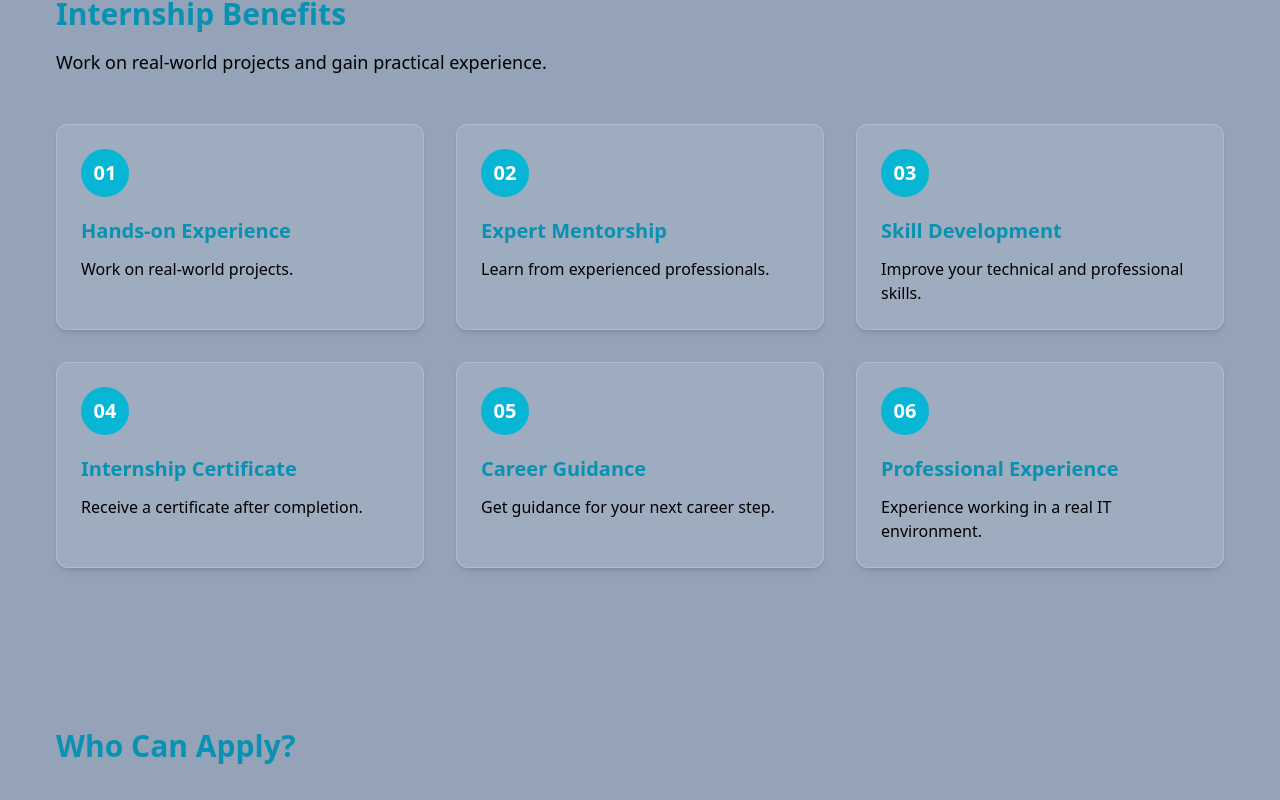
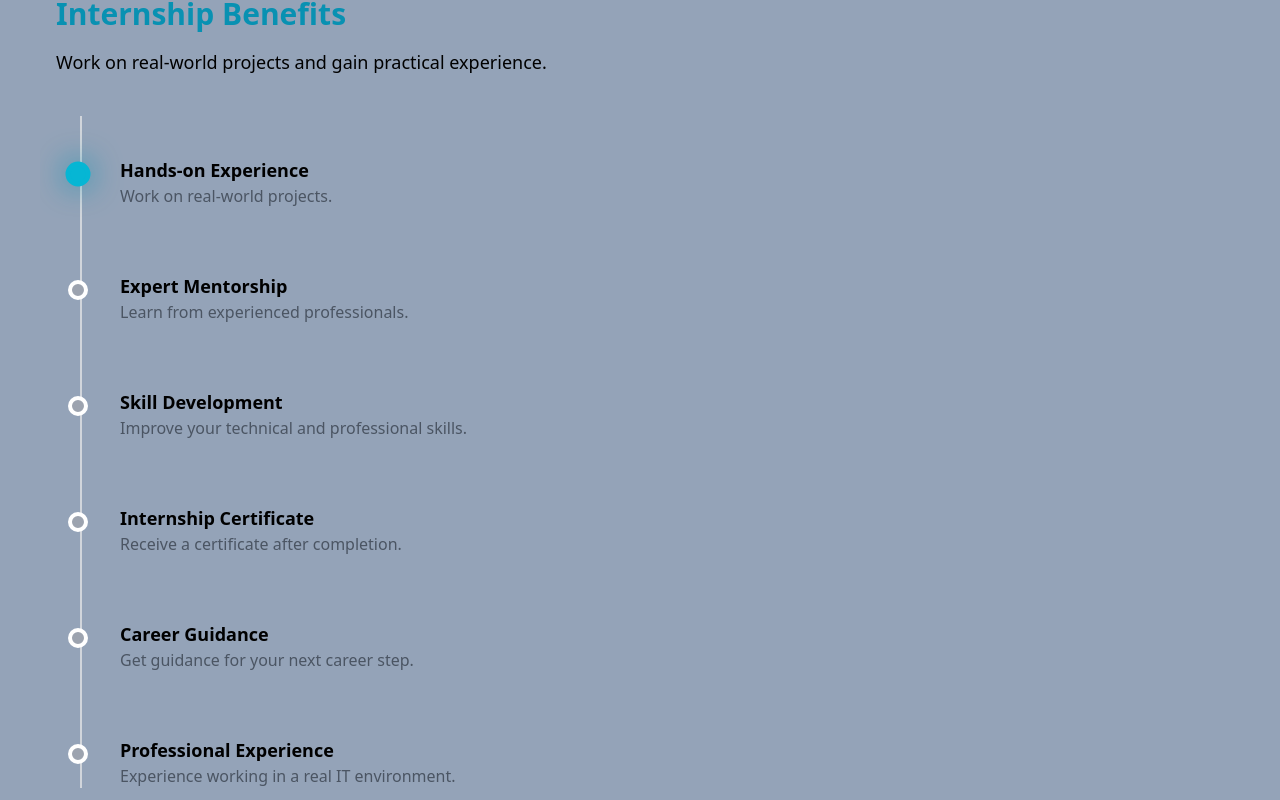
Before and after one commit to gunaa78/newproject, a React (Create React App) app: page /Internship in a window 1280 px wide. Shown: the part 2280-3080 px from the top of the page. Built offline with nearby package versions, Linux system fonts and the light colour scheme.

Commit message:
Updated project

```diff
--- a/public/index.html
+++ b/public/index.html
@@ -2,19 +2,19 @@
 <html lang="en">
   <head>
     <meta charset="utf-8" />
-    <link rel="icon" href="%PUBLIC_URL%/favicon.ico" />
+   <link rel="icon" type="logo2/jpg" href="%PUBLIC_URL%/logo2.jpg" className="rounded-full" />
     <meta name="viewport" content="width=device-width, initial-scale=1" />
     <meta name="theme-color" content="#000000" />
     <meta
       name="description"
       content="Web site created using create-react-app"
     />
-    <link rel="apple-touch-icon" href="%PUBLIC_URL%/logo192.png" />
+    <!-- <link rel="apple-touch-icon" type="logo2/jpg" href="%PUBLIC_URL%/logo2.jpg" className="rounded-full" /> -->
     <!--
       manifest.json provides metadata used when your web app is installed on a
       user's mobile device or desktop. See https://developers.google.com/web/fundamentals/web-app-manifest/
     -->
-    <link rel="manifest" href="%PUBLIC_URL%/manifest.json" />
+    <!-- <link rel="manifest" href="%PUBLIC_URL%/manifest.json" /> -->
     <!--
       Notice the use of %PUBLIC_URL% in the tags above.
       It will be replaced with the URL of the `public` folder during the build.
--- a/src/component/About.jsx
+++ b/src/component/About.jsx
@@ -1,7 +1,12 @@
 import { FaCode } from "react-icons/fa";
 import { FaEye } from "react-icons/fa";
 import { motion } from "framer-motion";
+import { useEffect } from "react";
 function About(){
+  useEffect(() => {
+    document.title = "About";
+  }, []);
+
 
 
 return(
--- a/src/component/Career.jsx
+++ b/src/component/Career.jsx
@@ -2,8 +2,57 @@ import Careerdata from "../component/Careerdata"
 import Jobopening from "../component/Jobopening"
 import { useState } from "react";
 import { motion } from "framer-motion";
+import RecruitmentProcess from "../component/RecruitmentProcess";
+import {  useScroll, useTransform } from "framer-motion";
+import { useRef } from "react";
+import { useMotionValueEvent } from "framer-motion";
+import { useEffect } from "react";
+
+
+
 function Career(){
+  useEffect(() => {
+    document.title = "Career";
+  }, []);
   const [showPopup, setShowPopup] = useState(false);
+  const container = {
+  hidden: {},
+  show: {
+    transition: {
+      staggerChildren: 0.3,
+    },
+  },
+};
+
+const item = {
+  hidden: {
+    opacity: 0,
+    y: -50,
+  },
+  show: {
+    opacity: 1,
+    y: 0,
+  },
+};
+
+const timelineRef = useRef(null);
+
+const { scrollYProgress } = useScroll({
+  target: timelineRef,
+  offset: ["start center", "end center"],
+});
+
+const lineScale = useTransform(scrollYProgress, [0, 1], [0, 1]);
+
+
+const activeIndex = useTransform(scrollYProgress, (value) =>
+  Math.round(value * (RecruitmentProcess.length - 1))
+);
+const [currentIndex, setCurrentIndex] = useState(0);
+
+useMotionValueEvent(activeIndex, "change", (latest) => {
+  setCurrentIndex(latest);
+});
     return(
         <>
         <div className=" space-y-8" >
@@ -225,79 +274,52 @@ function Career(){
       Recruitment Process
     </h2>
 
-        <div className="flex items-center gap-5 mb-8 pt-10 ">
-    <div className="w-10 h-10 md:w-12 md:h-12 rounded-full bg-cyan-600 text-white flex items-center justify-center text-sm md:text-xl  font-bold shrink-0">
-      1
-    </div>
-    <div>
-      <h3 className="text-lg md:text-xl font-semibold ">Application Submission</h3>
-      <p className="text-sm md:text-base ">
-        Submit your resume through our careers page.
+  <div ref={timelineRef} className="relative pl-16 pt-10 mt-10">
+
+ {/* Gray Line */}
+<div className="absolute left-6 top-0 h-full w-[2px] bg-gray-300" />
+
+{/* Blue Progress Line */}
+<motion.div
+  style={{ scaleY: lineScale }}
+  className="absolute left-6 top-0 h-full w-[2px] bg-cyan-600 origin-top"
+/>
+
+
+
+  {RecruitmentProcess.map((step, index) => (
+    <div key={step.id} className="relative mb-16">
+      <div
+  className={`absolute -left-[52px] top-2 w-5 h-5 rounded-full border-4 transition-all duration-300
+    ${
+      currentIndex === index
+        ? "bg-cyan-500 border-cyan-500 shadow-[0_0_50px_rgba(8,145,178,0.9)] scale-125"
+        : "bg-gray-400 border-white"
+    }`}
+/>
+
+      <h3 className="text-lg font-semibold">
+        {step.title}
+      </h3>
+
+      <p className="text-gray-600">
+        {step.description}
       </p>
     </div>
-  </div>
+  ))}
+</div>
 
 
-  <div className="flex items-center gap-5 mb-8">
-    <div className="w-10 h-10 md:w-12 md:h-12 rounded-full bg-cyan-600 text-white flex items-center justify-center text-sm md:text-xl font-bold shrink-0">
-      2
-    </div>
-    <div>
-      <h3 className="text-lg md:text-xl  font-semibold ">Resume Screening</h3>
-      <p className="text-sm md:text-base">
-        Our recruiters review your qualifications.
-      </p>
-    </div>
-  </div>
-
-
-  <div className="flex items-center gap-5 mb-8">
-    <div className="w-10 h-10 md:w-12 md:h-12  rounded-full bg-cyan-600 text-white flex items-center justify-center text-sm md:text-xl font-bold shrink-0">
-      3
-    </div>
-    <div>
-      <h3 className="text-lg md:text-xl font-semibold ">Technical Assessment</h3>
-      <p className="text-sm md:text-base">
-        Complete an online coding assessment.
-      </p>
-    </div>
-  </div>
-
-
-  <div className="flex items-center gap-5 mb-8">
-    <div className="w-10 h-10 md:w-12 md:h-12  rounded-full bg-cyan-600 text-white flex items-center justify-center text-sm md:text-xl font-bold shrink-0">
-      4
-    </div>
-    <div>
-      <h3 className="text-lg md:text-xl  font-semibold ">Technical Interview</h3>
-      <p className="text-sm md:text-base">
-        Discuss your technical skills with our engineering team.
-      </p>
-    </div>
-  </div>
-
-
-  <div className="flex items-center gap-5 ">
-    <div className="w-10 h-10 md:w-12 md:h-12  rounded-full bg-cyan-600 text-white flex items-center justify-center text-sm md:text-xl font-bold shrink-0">
-      5
-    </div>
-    <div>
-      <h3 className="text-lg md:text-xl  font-semibold ">HR Interview</h3>
-      <p className="text-sm md:text-base">
-        Final discussion and offer.
-      </p>
-    </div>
-  </div>
 
     <h2 className=" pt-40 text-xl sm:text-2xl lg:text-3xl text-cyan-600 font-bold">
       Employee Benefits
     </h2>
 
 
-<div className="pt-10 space-y-8">
+<motion.div variants={container} initial="hidden" whileInView="show" viewport={{ once: true }} className="pt-10 space-y-8">
 
 
-  <div className="flex items-start gap-5">
+  <motion.div  variants={item}  className="flex items-start gap-5">
     <div className="w-10 h-10 md:w-12 md:h-12  rounded-full bg-cyan-600 text-white flex items-center justify-center text-sm md:text-xl  font-bold shrink-0">
       1
     </div>
@@ -311,10 +333,10 @@ function Career(){
         experience, and performance.
       </p>
     </div>
-  </div>
+  </motion.div>
 
 
-  <div className="flex items-start gap-5">
+  <motion.div  variants={item}  className="flex items-start gap-5">
     <div className="w-10 h-10 md:w-12 md:h-12 rounded-full bg-cyan-600 text-white flex items-center justify-center text-sm md:text-xl font-bold shrink-0">
       2
     </div>
@@ -327,10 +349,10 @@ function Career(){
         Comprehensive health insurance to support your well-being and peace of mind.
       </p>
     </div>
-  </div>
+  </motion.div>
 
 
-  <div className="flex items-start gap-5">
+  <motion.div  variants={item}  className="flex items-start gap-5">
     <div className="w-10 h-10 md:w-12 md:h-12 rounded-full bg-cyan-600 text-white flex items-center justify-center text-sm md:text-xl font-bold shrink-0">
       3
     </div>
@@ -343,10 +365,10 @@ function Career(){
         Enjoy paid vacation, holidays, and personal leave to maintain a healthy work-life balance.
       </p>
     </div>
-  </div>
+  </motion.div>
 
 
-  <div className="flex items-start gap-5">
+  <motion.div  variants={item}  className="flex items-start gap-5">
     <div className="w-10 h-10 md:w-12 md:h-12 rounded-full bg-cyan-600 text-white flex items-center justify-center text-sm md:text-xl font-bold shrink-0">
       4
     </div>
@@ -359,10 +381,10 @@ function Career(){
         Access training programs, workshops, and certification opportunities to enhance your skills.
       </p>
     </div>
-  </div>
+  </motion.div>
 
   {/* 5 */}
-  <div className="flex items-start gap-5">
+  <motion.div  variants={item}  className="flex items-start gap-5">
     <div className="w-10 h-10 md:w-12 md:h-12 rounded-full bg-cyan-600 text-white flex items-center justify-center text-sm md:text-xl font-bold shrink-0">
       5
     </div>
@@ -375,10 +397,10 @@ function Career(){
         Grow your career through mentorship, challenging projects, and leadership opportunities.
       </p>
     </div>
-  </div>
+  </motion.div>
 
 
-  <div className="flex items-start gap-5">
+  <motion.div  variants={item}  className="flex items-start gap-5">
     <div className="w-10 h-10 md:w-12 md:h-12 rounded-full bg-cyan-600 text-white flex items-center justify-center text-sm md:text-xl font-bold shrink-0">
       6
     </div>
@@ -391,9 +413,12 @@ function Career(){
         Work in a supportive and flexible environment that encourages collaboration, innovation, and productivity.
       </p>
     </div>
-  </div>
+    </motion.div>
 
-</div>
+
+</motion.div>
+
+
  {/* <h3 className=" pt-40 text-xl sm:text-2xl lg:text-3xl text-cyan-600 font-bold">Application Form</h3> */}
 
 {/* <div className=" grid grid-cols-2 " >
--- a/src/component/Contact.jsx
+++ b/src/component/Contact.jsx
@@ -1,5 +1,9 @@
 import { motion } from "framer-motion";
+import { useEffect } from "react";
 function Contact(){
+  useEffect(() => {
+    document.title = "Contact";
+  }, []);
     return(
         <div className="pt-40 ">
 
--- a/src/component/Home.jsx
+++ b/src/component/Home.jsx
@@ -1,6 +1,12 @@
 import { motion } from "framer-motion";
 import { useNavigate } from "react-router-dom";
+import { useEffect } from "react";
 function Home(){
+    useEffect(() => {
+    document.title = "Home";
+
+  }, []);
+
     const navigate = useNavigate();
     return(
         <motion.div
--- a/src/component/Internship.jsx
+++ b/src/component/Internship.jsx
@@ -1,7 +1,56 @@
 import { useState } from "react";
 import { motion } from "framer-motion";
+import internshipBenefits from "./internshipBenefits";
+import {  useScroll, useTransform } from "framer-motion";
+import { useRef } from "react";
+import { useMotionValueEvent } from "framer-motion";
+import { useEffect } from "react";
+
+
 function Internship(){
-    const [Showform, setShowform]= useState(false)
+  useEffect(() => {
+    document.title = "Internship";
+  }, []);
+
+  const [Showform, setShowform]= useState(false)
+
+     const container = {
+  hidden: {},
+  show: {
+    transition: {
+      staggerChildren: 0.3,
+    },
+  },
+};
+
+const item = {
+  hidden: {
+    opacity: 0,
+    x: -50,
+  },
+  show: {
+    opacity: 1,
+    x: 0,
+  },
+};
+
+const timelineRef = useRef(null);
+const { scrollYProgress } = useScroll({
+  target: timelineRef,
+  offset: ["start center", "end center"],
+});
+
+const lineScale = useTransform(scrollYProgress, [0, 1], [0, 1]);
+
+
+const activeIndex = useTransform(scrollYProgress, (value) =>
+  Math.round(value * (internshipBenefits.length - 1))
+);
+const [currentIndex, setCurrentIndex] = useState(0);
+
+useMotionValueEvent(activeIndex, "change", (latest) => {
+  setCurrentIndex(latest);
+});
     return(
         <div>
             <h3 className="text-xl sm:text-2xl lg:text-3xl  font-bold pt-40 md:pt-60  text-cyan-600  " >Build Your Future</h3>
@@ -445,15 +494,17 @@ function Internship(){
     Gain practical experience, develop your skills, and grow in a professional environment.
   </p>
 
-  <div className="grid grid-cols-1 sm:grid-cols-2 lg:grid-cols-3 gap-6 mt-12">
+  <div  variants={container}
+  initial="hidden"
+  whileInView="show"
+  viewport={{ once: true }} className="grid grid-cols-1 sm:grid-cols-2 lg:grid-cols-3 gap-6 mt-12">
 
 
     <motion.div  whileHover={{ y: -10 }}   transition={{
-    duration: 0.8,
+
     hover: { duration: 0.3 }
   }}
-   initial={{ opacity: 0, y: 50 }}
-  whileInView={{ opacity: 1, y: 0 }}
+  variants={item}
 
   viewport={{ once: true }} className="p-6    shadow-md hover:shadow-xl bg-white/10 backdrop-blur-lg border border-white/20 rounded-xl">
       <h3 className="text-lg md:text-xl  font-semibold text-cyan-600">
@@ -467,11 +518,10 @@ function Internship(){
 
 
     <motion.div  whileHover={{ y: -10 }}   transition={{
-    duration: 0.8,
+
     hover: { duration: 0.3 }
   }}
-   initial={{ opacity: 0, y: 50 }}
-  whileInView={{ opacity: 1, y: 0 }}
+  variants={item}
 
   viewport={{ once: true }}  className="p-6    shadow-md hover:shadow-xl bg-white/10 backdrop-blur-lg border border-white/20 rounded-xl">
       <h3 className=" font-semibold text-cyan-600 text-lg md:text-xl">
@@ -485,11 +535,10 @@ function Internship(){
 
 
     <motion.div  whileHover={{ y: -10 }}  transition={{
-    duration: 0.8,
+
     hover: { duration: 0.3 }
   }}
-   initial={{ opacity: 0, y: 50 }}
-  whileInView={{ opacity: 1, y: 0 }}
+  variants={item}
 
   viewport={{ once: true }}  className="p-6     shadow-md hover:shadow-xl bg-white/10 backdrop-blur-lg border border-white/20 rounded-xl">
       <h3 className="text-lg md:text-xl font-semibold text-cyan-600">
@@ -503,11 +552,10 @@ function Internship(){
 
 
     <motion.div  whileHover={{ y: -10 }}  transition={{
-    duration: 0.8,
+
     hover: { duration: 0.3 }
   }}
-   initial={{ opacity: 0, y: 50 }}
-  whileInView={{ opacity: 1, y: 0 }}
+   variants={item}
 
   viewport={{ once: true }}  className="p-6  shadow-md hover:shadow-xl bg-white/10 backdrop-blur-lg border border-white/20 rounded-xl">
       <h3 className="text-lg md:text-xl font-semibold text-cyan-600">
@@ -522,11 +570,10 @@ function Internship(){
 
     <motion.div  whileHover={{ y: -10 }}
      transition={{
-    duration: 0.8,
+
     hover: { duration: 0.3 }
   }}
-   initial={{ opacity: 0, y: 50 }}
-  whileInView={{ opacity: 1, y: 0 }}
+   variants={item}
 
   viewport={{ once: true }}  className="p-6   shadow-md hover:shadow-xl bg-white/10 backdrop-blur-lg border border-white/20 rounded-xl">
       <h3 className="text-lg md:text-xl font-semibold text-cyan-600">
@@ -540,11 +587,10 @@ function Internship(){
 
 
     <motion.div  whileHover={{ y: -10 }}  transition={{
-    duration: 0.8,
+
     hover: { duration: 0.3 }
   }}
-   initial={{ opacity: 0, y: 50 }}
-  whileInView={{ opacity: 1, y: 0 }}
+   variants={item}
 
   viewport={{ once: true }}  className="p-6    shadow-md hover:shadow-xl bg-white/10 backdrop-blur-lg border border-white/20 rounded-xl">
       <h3 className="text-lg md:text-xl font-semibold text-cyan-600">
@@ -567,148 +613,47 @@ function Internship(){
   </h2>
   <p className=" pt-4 text-sm sm:text-base lg:text-lg  ">Work on real-world projects and gain practical experience.</p>
 
-  <div className="grid grid-cols-1 md:grid-cols-2 lg:grid-cols-3 gap-8 mt-12">
+  <div ref={timelineRef} className="relative pl-16 pt-10 mt-10">
 
 
-    <motion.div  whileHover={{ y: -10 }}   transition={{
-    duration: 0.8,
-    hover: { duration: 0.3 }
-  }}
-   initial={{ opacity: 0, y: 50 }}
-  whileInView={{ opacity: 1, y: 0 }}
+ <div className="absolute left-6 top-0 h-full w-[2px] bg-gray-300" />
 
-  viewport={{ once: true }}  className="p-6  shadow-md hover:shadow-xl bg-white/10 backdrop-blur-lg border border-white/20 rounded-xl">
-      <span className="inline-flex items-center justify-center w-10 h-10 md:w-12 md:h-12  rounded-full bg-cyan-500 text-white font-bold text-sm md:text-xl">
-        01
-      </span>
 
-      <h3 className="mt-5 font-semibold text-cyan-600 text-lg md:text-xl ">
-        Hands-on Experience
-      </h3>
-
-      <p className="mt-3 text-sm md:text-base">
-        Work on real-world projects.
-      </p>
-    </motion.div>
+ <motion.div
+   style={{ scaleY: lineScale }}
+   className="absolute left-6 top-0 h-full w-[2px] bg-cyan-600 origin-top"
+ />
 
 
 
-    <motion.div  whileHover={{ y: -10 }}   transition={{
-    duration: 0.8,
-    hover: { duration: 0.3 }
-  }}
-   initial={{ opacity: 0, y: 50 }}
-  whileInView={{ opacity: 1, y: 0 }}
+   {internshipBenefits.map((step, index) => (
+     <div key={step.id} className="relative mb-16">
+       <div
+   className={`absolute -left-[52px] top-2 w-5 h-5 rounded-full border-4 transition-all duration-300
+     ${
+       currentIndex === index
+         ? "bg-cyan-500 border-cyan-500 shadow-[0_0_25px_rgba(8,145,178,0.9)] scale-125"
+         : "bg-gray-400 border-white"
+     }`}
+ />
 
-  viewport={{ once: true }}  className="p-6  shadow-md hover:shadow-xl bg-white/10 backdrop-blur-lg border border-white/20 rounded-xl">
-      <span className="inline-flex items-center justify-center w-10 h-10 md:w-12 md:h-12 rounded-full bg-cyan-500 text-white font-bold text-sm md:text-xl">
-        02
-      </span>
+       <h3 className="text-lg font-semibold">
+         {step.title}
+       </h3>
 
-      <h3 className="mt-5 text-lg md:text-xl font-semibold   text-cyan-600">
-        Expert Mentorship
-      </h3>
-
-      <p className="mt-3 text-sm md:text-base">
-        Learn from experienced professionals.
-      </p>
-    </motion.div>
+       <p className="text-gray-600">
+         {step.description}
+       </p>
+     </div>
+   ))}
+ </div>
+ </div>
 
 
 
-    <motion.div  whileHover={{ y: -10 }}   transition={{
-    duration: 0.8,
-    hover: { duration: 0.3 }
-  }}
-   initial={{ opacity: 0, y: 50 }}
-  whileInView={{ opacity: 1, y: 0 }}
-
-  viewport={{ once: true }}  className="p-6    shadow-md hover:shadow-xl bg-white/10 backdrop-blur-lg border border-white/20 rounded-xl">
-      <span className="inline-flex items-center justify-center w-10 h-10 md:w-12 md:h-12 rounded-full bg-cyan-500 text-white font-bold text-sm md:text-xl">
-        03
-      </span>
-
-<h3 className="mt-5 text-lg md:text-xl font-semibold  text-cyan-600">
-        Skill Development
-      </h3>
-
-      <p className="mt-3 text-sm md:text-base">
-        Improve your technical and professional skills.
-      </p>
-    </motion.div>
 
 
 
-    <motion.div  whileHover={{ y: -10 }}  transition={{
-    duration: 0.8,
-    hover: { duration: 0.3 }
-  }}
-   initial={{ opacity: 0, y: 50 }}
-  whileInView={{ opacity: 1, y: 0 }}
-
-  viewport={{ once: true }}  className="p-6     shadow-md hover:shadow-xl bg-white/10 backdrop-blur-lg border border-white/20 rounded-xl">
-      <span className="inline-flex items-center justify-center w-10 h-10 md:w-12 md:h-12 rounded-full bg-cyan-500 text-white font-bold text-sm md:text-xl">
-        04
-      </span>
-
-      <h3 className="mt-5 text-lg md:text-xl font-semibold  text-cyan-600">
-        Internship Certificate
-      </h3>
-
-      <p className="mt-3 text-sm md:text-base">
-        Receive a certificate after completion.
-      </p>
-    </motion.div>
-
-
-
-    <motion.div  whileHover={{ y: -10 }}  transition={{
-    duration: 0.8,
-    hover: { duration: 0.3 }
-  }}
-   initial={{ opacity: 0, y: 50 }}
-  whileInView={{ opacity: 1, y: 0 }}
-
-  viewport={{ once: true }}  className="p-6   shadow-md hover:shadow-xl bg-white/10 backdrop-blur-lg border border-white/20 rounded-xl">
-      <span className="inline-flex items-center justify-center w-10 h-10 md:w-12 md:h-12 rounded-full bg-cyan-500 text-white font-bold text-sm md:text-xl ">
-        05
-      </span>
-
-      <h3 className="mt-5 text-lg md:text-xl font-semibold  text-cyan-600">
-        Career Guidance
-      </h3>
-
-      <p className="mt-3 text-sm md:text-base">
-        Get guidance for your next career step.
-      </p>
-    </motion.div>
-
-
-
-    <motion.div  whileHover={{ y: -10 }}  transition={{
-    duration: 0.8,
-    hover: { duration: 0.3 }
-  }}
-   initial={{ opacity: 0, y: 50 }}
-  whileInView={{ opacity: 1, y: 0 }}
-
-  viewport={{ once: true }}  className="p-6   shadow-md hover:shadow-xl bg-white/10 backdrop-blur-lg border border-white/20 rounded-xl">
-      <span className="inline-flex items-center justify-center w-10 h-10 md:w-12 md:h-12 rounded-full bg-cyan-500 text-white font-bold text-sm md:text-xl">
-        06
-      </span>
-
-      <h3 className="mt-5 text-lg md:text-xl font-semibold text-cyan-600">
-        Professional Experience
-      </h3>
-
-      <p className="mt-3 text-sm md:text-base">
-        Experience working in a real IT environment.
-      </p>
-    </motion.div>
-
-  </div>
-
-</div>
 
 
 <div>
--- /dev/null
+++ b/src/component/RecruitmentProcess.jsx
@@ -0,0 +1,31 @@
+const RecruitmentProcess = [
+  {
+     backgroundColor: "#9CA3AF",
+    id: 1,
+    title: "Application Submission",
+    description: "Submit your resume through our careers page.",
+  },
+  {
+    id: 2,
+    title: "Resume Screening",
+    description: "Our recruiters review your qualifications.",
+  },
+  {
+    id: 3,
+    title: "Technical Assessment",
+    description: "Complete an online coding assessment.",
+  },
+  {
+    id: 4,
+    title: "Technical Interview",
+    description:
+      "Discuss your technical skills with our engineering team.",
+  },
+  {
+    id: 5,
+    title: "HR Interview",
+    description: "Final discussion and offer.",
+  },
+];
+
+export default RecruitmentProcess;
--- a/src/component/Service.jsx
+++ b/src/component/Service.jsx
@@ -1,7 +1,11 @@
 import Services from "../component/Services";
+import { useEffect } from "react";
 
 import { motion } from "framer-motion";
 function Service(){
+  useEffect(() => {
+    document.title = "Service";
+  }, []);
     return(
         <div>
             <h3 className="text-xl sm:text-2xl lg:text-3xl  pt-40 lg:pt-60 text-cyan-600 font-bold">
--- a/src/component/ThemeContext.jsx
+++ b/src/component/ThemeContext.jsx
@@ -13,6 +13,7 @@ export const ThemeProvider = ({ children }) => {
 
   const toggleTheme = () => {
     setTheme((prev) => (prev === "light" ? "dark" : "light"));
+    document.title = "Hikoo Technology";
   };
 
   return (
--- /dev/null
+++ b/src/component/TimelineItem.jsx
@@ -0,0 +1,63 @@
+import { motion, useInView } from "framer-motion";
+import { useRef } from "react";
+import { motion, useScroll, useTransform } from "framer-motion";
+import { useRef } from "react";
+
+function TimelineItem({ step, last }) {
+  const ref = useRef(null);
+
+  const isInView = useInView(ref, {
+    amount: 0.6,
+    once: false,
+  });
+
+  const timelineRef = useRef(null);
+
+const { scrollYProgress } = useScroll({
+  target: timelineRef,
+  offset: ["start center", "end center"],
+});
+
+const pointY = useTransform(scrollYProgress, [0, 1], ["0%", "100%"]);
+const lineScale = useTransform(scrollYProgress, [0, 1], [0, 1]);
+
+  return (
+    <motion.div
+      ref={ref}
+      initial={{ x: -80, opacity: 0 }}
+      whileInView={{ x: 0, opacity: 1 }}
+      viewport={{ once: true }}
+      transition={{ duration: 0.6 }}
+      className={`flex items-center gap-5 ${!last ? "mb-8" : ""}`}
+    >
+      <motion.div
+        animate={{
+          backgroundColor: isInView ? "#0891b2" : "#9ca3af",
+          scale: isInView ? 1.2 : 1,
+        }}
+        transition={{ duration: 0.3 }}
+        className="w-10 h-10 md:w-12 md:h-12 rounded-full text-white flex items-center justify-center text-sm md:text-xl font-bold shrink-0"
+      >
+        {step.id}
+      </motion.div>
+
+      <motion.div
+        animate={{
+          opacity: isInView ? 1 : 0.5,
+          x: isInView ? 0 : -20,
+        }}
+        transition={{ duration: 0.3 }}
+      >
+        <h3 className="text-lg md:text-xl font-semibold">
+          {step.title}
+        </h3>
+
+        <p className="text-sm md:text-base">
+          {step.description}
+        </p>
+      </motion.div>
+    </motion.div>
+  );
+}
+
+export default TimelineItem;
--- /dev/null
+++ b/src/component/internshipBenefits.jsx
@@ -0,0 +1,35 @@
+const internshipBenefits = [
+  {
+    id: "01",
+    title: "Hands-on Experience",
+    description: "Work on real-world projects.",
+  },
+  {
+    id: "02",
+    title: "Expert Mentorship",
+    description: "Learn from experienced professionals.",
+  },
+  {
+    id: "03",
+    title: "Skill Development",
+    description: "Improve your technical and professional skills.",
+  },
+  {
+    id: "04",
+    title: "Internship Certificate",
+    description: "Receive a certificate after completion.",
+  },
+  {
+    id: "05",
+    title: "Career Guidance",
+    description: "Get guidance for your next career step.",
+  },
+  {
+    id: "06",
+    title: "Professional Experience",
+    description: "Experience working in a real IT environment.",
+  },
+];
+
+
+export default internshipBenefits;
```
Also changed, not shown: src/component/Navebar.jsx (+17 -4 lines), public/LOGO.JPG (added), public/logo2.jpg (added).
